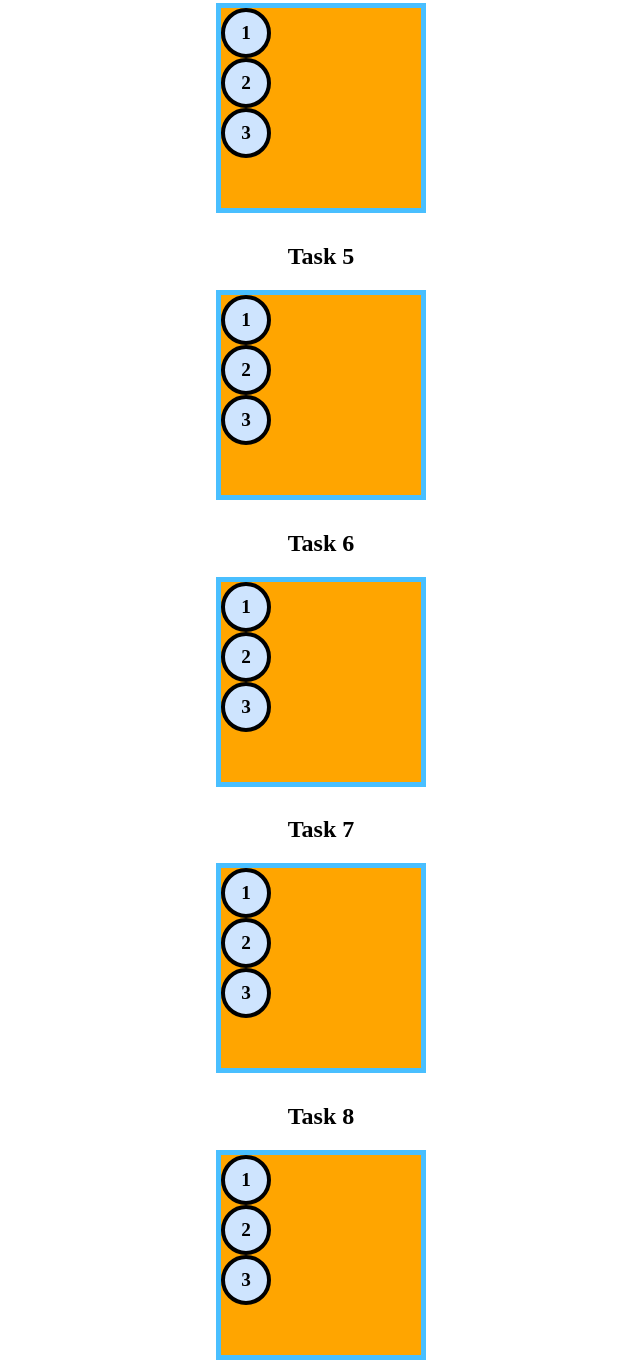
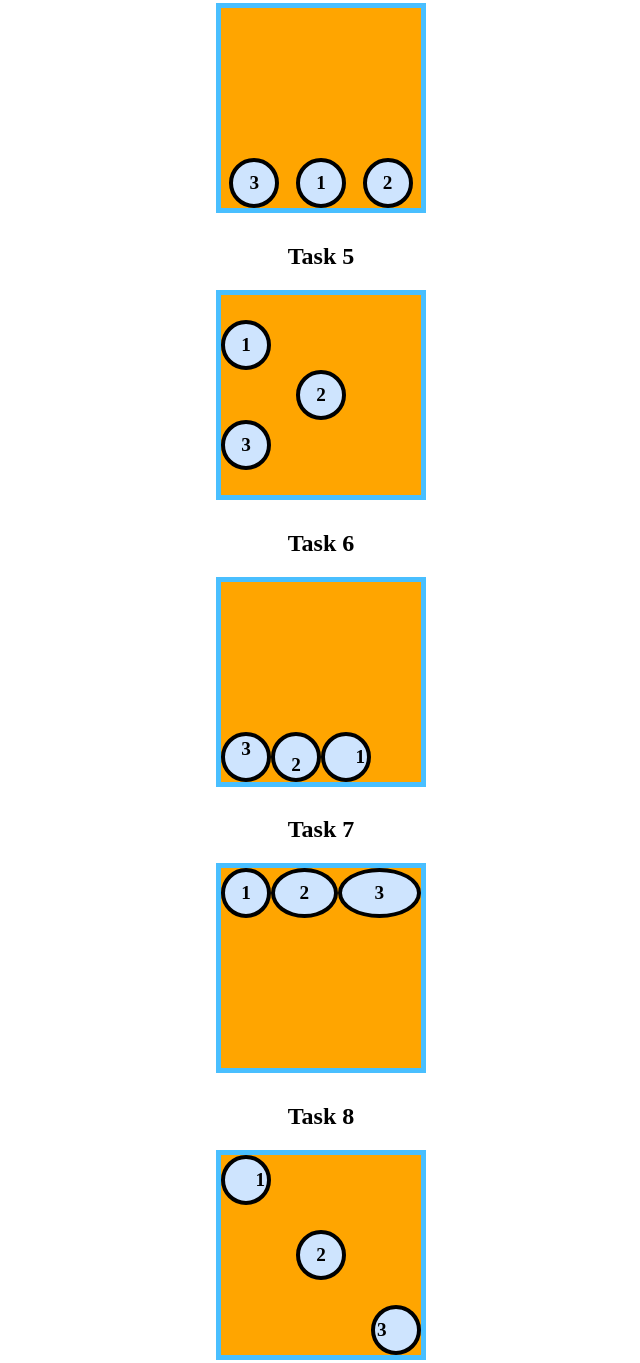
Before and after one commit to bloominstituteoftechnology/module-project-html-and-css-iii-Quantum16182022, a plain HTML site: page index.html in a window 1280 px wide. Shown: the part 1230-2593 px from the top of the page, without its empty margins (319-959 px from the left). Drawn offline with Linux system fonts and the light colour scheme.

Commit message:
module wip

```diff
--- a/index.html
+++ b/index.html
@@ -54,22 +54,95 @@
     Work through the tasks until the boxes match the `task-1.png` design inside the `design` folder.
     Making changes to the HTML is not allowed! The tasks must be completed using CSS alone.
     */
+    [id^=flexContainer] {
+          display: flex;
+        }
 
     /* 👉 Task 1 - [HINT] only the flex container needs to be manipulated */
-
+        #flexContainer1{
+          justify-content: space-evenly;
+        }
     /* 👉 Task 2 - [HINT] the flex container needs to change direction */
-
+        #flexContainer2{
+          flex-direction: column;
+          justify-content: space-between;
+          align-items: center;
+        }
     /* 👉 Task 3 - [HINT] the flex direction can be reversed */
-
+        #flexContainer3{
+          flex-direction: column-reverse;
+          justify-content: flex-end;
+          align-items: flex-end;
+        }
     /* 👉 Task 4 - [HINT] the flex items need a new order */
+    #flexContainer4{
+          justify-content: space-around;
+          align-items: flex-end;
+        }
+        #flexContainer4 .flexItem:nth-child(1) {
+          order: 2
+        }
+        #flexContainer4 .flexItem:nth-child(2) {
+          order: 3
+        }
+        #flexContainer4 .flexItem:nth-child(3) {
+          order: 1
+        }
 
     /* 👉 Task 5 - [HINT] research align-self */
+        #flexContainer5{
+        flex-direction: column;
+          justify-content: center;
+
+        }
+        #flexContainer5 .flexItem:nth-child(2) {
+          align-self: center;
+        }
+
+
 
     /* 👉 Task 6 - [HINT] flex items can be flex containers */
+          #flexContainer6 {
+            flex-direction: row-reverse;
+            justify-content: flex-end;
+            align-items: flex-end;
+          }
+          #flexContainer6 .flexItem:nth-child(1) {
+          justify-content: flex-end;
+         }
+         #flexContainer6 .flexItem:nth-child(2) {
+          align-items: flex-end;
+          }
+         #flexContainer6 .flexItem:nth-child(3) {
+          align-items: flex-start;
+         }
 
     /* 👉 Task 7 - [HINT] research flex-grow */
+        #flexContainer7 .flexItem:nth-child(1) {
+          flex-grow: 0;
+        }
+        #flexContainer7 .flexItem:nth-child(2) {
+          flex-grow: 1;
+        }
+        #flexContainer7 .flexItem:nth-child(3) {
+          flex-grow: 2;
+        }
 
     /* 👉 Task 8 - [HINT] you got this! */
+        #flexContainer8{
+        justify-content: space-between;
+
+        }
+        #flexContainer8 .flexItem:nth-child(1) {
+          justify-content: flex-end;
+        }
+        #flexContainer8 .flexItem:nth-child(2) {
+          align-self: center;
+        }
+        #flexContainer8 .flexItem:nth-child(3) {
+          align-self: flex-end;
+          justify-content: flex-start;
+        }
 
 
     /*
@@ -105,7 +178,7 @@
     not need to submit that repo again.</p>
   <p>Prior to starting, <b>remove the "inline-block" declarations</b>, which were a workaround to make divs fall in
     rows.</p>
-
+`
   <script>
     [2, 3, 4, 5, 6, 7, 8].forEach(int => {
       const clone = flexContainer1.cloneNode(true)
```
